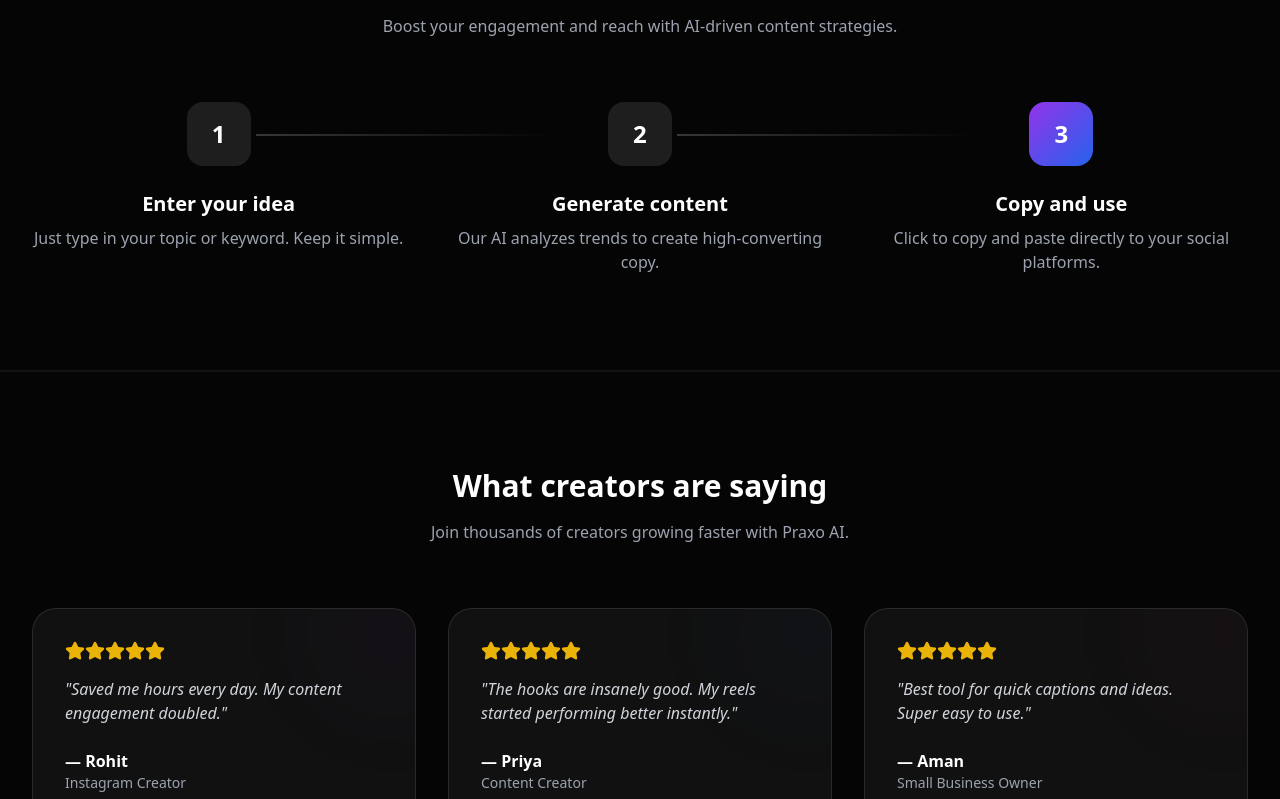
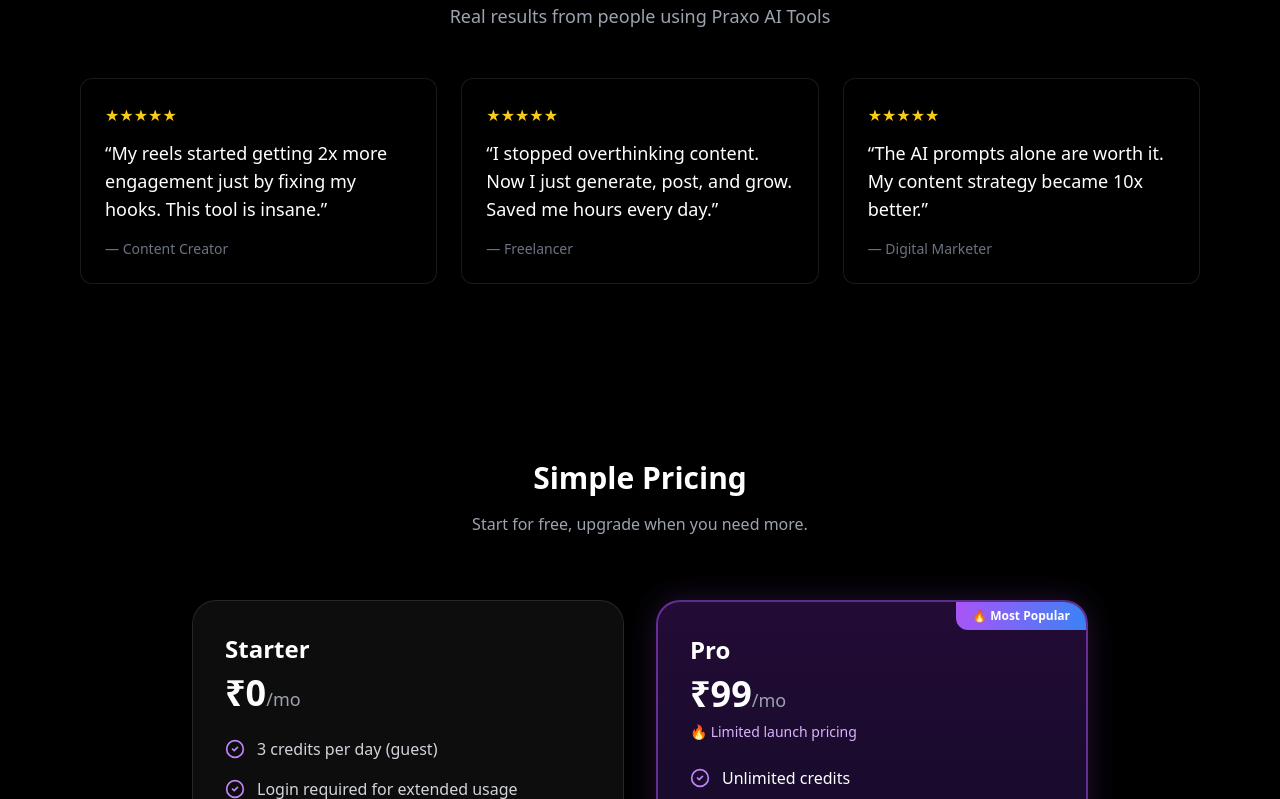
Before and after one commit to praxodigital-netizen/praxo-ai-tools, a React (Vite) app: page / in a window 1280 px wide. Shown: the part 2701-3500 px from the top of the page. Built offline with nearby package versions, Linux system fonts and the light colour scheme.

Commit message:
Update Home.tsx

```diff
--- a/src/pages/Home.tsx
+++ b/src/pages/Home.tsx
@@ -188,94 +188,47 @@
         </div>
       </section>
 
-      {/* Marketing Section */}
-      <section className="w-full bg-white/[0.02] border-y border-white/5 py-24">
-        <div className="max-w-7xl mx-auto px-4 sm:px-6 lg:px-8">
-          <div className="text-center mb-16">
-            <h2 className="text-3xl font-bold mb-4">AI Tools for Marketing & Social Media</h2>
-            <p className="text-gray-400">Boost your engagement and reach with AI-driven content strategies.</p>
-          </div>
+      {/* Testimonials Section */}
+<section className="py-20 border-t border-white/10">
+  <div className="max-w-6xl mx-auto px-4 text-center">
 
-          <div className="grid grid-cols-1 md:grid-cols-3 gap-12 text-center">
-            <div className="relative">
-              <div className="w-16 h-16 mx-auto bg-white/10 rounded-2xl flex items-center justify-center text-2xl font-bold mb-6">1</div>
-              <h3 className="text-xl font-semibold mb-2">Enter your idea</h3>
-              <p className="text-gray-400">Just type in your topic or keyword. Keep it simple.</p>
-              <div className="hidden md:block absolute top-8 left-[60%] w-[80%] h-[2px] bg-gradient-to-r from-white/20 to-transparent" />
-            </div>
-            <div className="relative">
-              <div className="w-16 h-16 mx-auto bg-white/10 rounded-2xl flex items-center justify-center text-2xl font-bold mb-6">2</div>
-              <h3 className="text-xl font-semibold mb-2">Generate content</h3>
-              <p className="text-gray-400">Our AI analyzes trends to create high-converting copy.</p>
-              <div className="hidden md:block absolute top-8 left-[60%] w-[80%] h-[2px] bg-gradient-to-r from-white/20 to-transparent" />
-            </div>
-            <div>
-              <div className="w-16 h-16 mx-auto bg-gradient-to-br from-purple-600 to-blue-600 rounded-2xl flex items-center justify-center text-2xl font-bold mb-6">3</div>
-              <h3 className="text-xl font-semibold mb-2">Copy and use</h3>
-              <p className="text-gray-400">Click to copy and paste directly to your social platforms.</p>
-            </div>
-          </div>
-        </div>
-      </section>
-      {/* Testimonials Section */}
-      <section className="w-full bg-white/[0.02] border-y border-white/5 py-24">
-        <div className="max-w-7xl mx-auto px-4 sm:px-6 lg:px-8">
-          <div className="text-center mb-16">
-            <h2 className="text-3xl font-bold mb-4">What creators are saying</h2>
-            <p className="text-gray-400">Join thousands of creators growing faster with Praxo AI.</p>
-          </div>
+    <h2 className="text-3xl md:text-4xl font-bold text-white mb-4">
+      What creators are achieving
+    </h2>
 
-          <div className="grid grid-cols-1 md:grid-cols-3 gap-8">
-            <div className="p-8 rounded-3xl bg-white/5 border border-white/10 flex flex-col relative overflow-hidden group hover:border-purple-500/30 transition-colors">
-              <div className="absolute top-0 right-0 w-32 h-32 bg-purple-500/10 rounded-full blur-3xl -mr-10 -mt-10 transition-opacity group-hover:opacity-100 opacity-50" />
-              <div className="flex text-yellow-500 mb-4">
-                <Star className="w-5 h-5 fill-current" />
-                <Star className="w-5 h-5 fill-current" />
-                <Star className="w-5 h-5 fill-current" />
-                <Star className="w-5 h-5 fill-current" />
-                <Star className="w-5 h-5 fill-current" />
-              </div>
-              <p className="text-gray-300 mb-6 flex-1 italic">"Saved me hours every day. My content engagement doubled."</p>
-              <div>
-                <p className="font-bold text-white">— Rohit</p>
-                <p className="text-sm text-gray-400">Instagram Creator</p>
-              </div>
-            </div>
+    <p className="text-gray-400 text-lg mb-12">
+      Real results from people using Praxo AI Tools
+    </p>
 
-            <div className="p-8 rounded-3xl bg-white/5 border border-white/10 flex flex-col relative overflow-hidden group hover:border-blue-500/30 transition-colors">
-              <div className="absolute top-0 right-0 w-32 h-32 bg-blue-500/10 rounded-full blur-3xl -mr-10 -mt-10 transition-opacity group-hover:opacity-100 opacity-50" />
-              <div className="flex text-yellow-500 mb-4">
-                <Star className="w-5 h-5 fill-current" />
-                <Star className="w-5 h-5 fill-current" />
-                <Star className="w-5 h-5 fill-current" />
-                <Star className="w-5 h-5 fill-current" />
-                <Star className="w-5 h-5 fill-current" />
-              </div>
-              <p className="text-gray-300 mb-6 flex-1 italic">"The hooks are insanely good. My reels started performing better instantly."</p>
-              <div>
-                <p className="font-bold text-white">— Priya</p>
-                <p className="text-sm text-gray-400">Content Creator</p>
-              </div>
-            </div>
+    <div className="grid grid-cols-1 md:grid-cols-3 gap-6">
 
-            <div className="p-8 rounded-3xl bg-white/5 border border-white/10 flex flex-col relative overflow-hidden group hover:border-pink-500/30 transition-colors">
-              <div className="absolute top-0 right-0 w-32 h-32 bg-pink-500/10 rounded-full blur-3xl -mr-10 -mt-10 transition-opacity group-hover:opacity-100 opacity-50" />
-              <div className="flex text-yellow-500 mb-4">
-                <Star className="w-5 h-5 fill-current" />
-                <Star className="w-5 h-5 fill-current" />
-                <Star className="w-5 h-5 fill-current" />
-                <Star className="w-5 h-5 fill-current" />
-                <Star className="w-5 h-5 fill-current" />
-              </div>
-              <p className="text-gray-300 mb-6 flex-1 italic">"Best tool for quick captions and ideas. Super easy to use."</p>
-              <div>
-                <p className="font-bold text-white">— Aman</p>
-                <p className="text-sm text-gray-400">Small Business Owner</p>
-              </div>
-            </div>
-          </div>
-        </div>
-      </section>
+      <div className="bg-black/50 border border-white/10 rounded-xl p-6 text-left">
+        <p className="text-yellow-400 mb-3">★★★★★</p>
+        <p className="text-white text-lg">
+          “My reels started getting 2x more engagement just by fixing my hooks. This tool is insane.”
+        </p>
+        <p className="text-gray-500 mt-4 text-sm">— Content Creator</p>
+      </div>
+
+      <div className="bg-black/50 border border-white/10 rounded-xl p-6 text-left">
+        <p className="text-yellow-400 mb-3">★★★★★</p>
+        <p className="text-white text-lg">
+          “I stopped overthinking content. Now I just generate, post, and grow. Saved me hours every day.”
+        </p>
+        <p className="text-gray-500 mt-4 text-sm">— Freelancer</p>
+      </div>
+
+      <div className="bg-black/50 border border-white/10 rounded-xl p-6 text-left">
+        <p className="text-yellow-400 mb-3">★★★★★</p>
+        <p className="text-white text-lg">
+          “The AI prompts alone are worth it. My content strategy became 10x better.”
+        </p>
+        <p className="text-gray-500 mt-4 text-sm">— Digital Marketer</p>
+      </div>
+
+    </div>
+  </div>
+</section>
 
       {/* Pricing */}
       <section id="pricing" className="w-full max-w-7xl mx-auto px-4 sm:px-6 lg:px-8 py-24">
```
